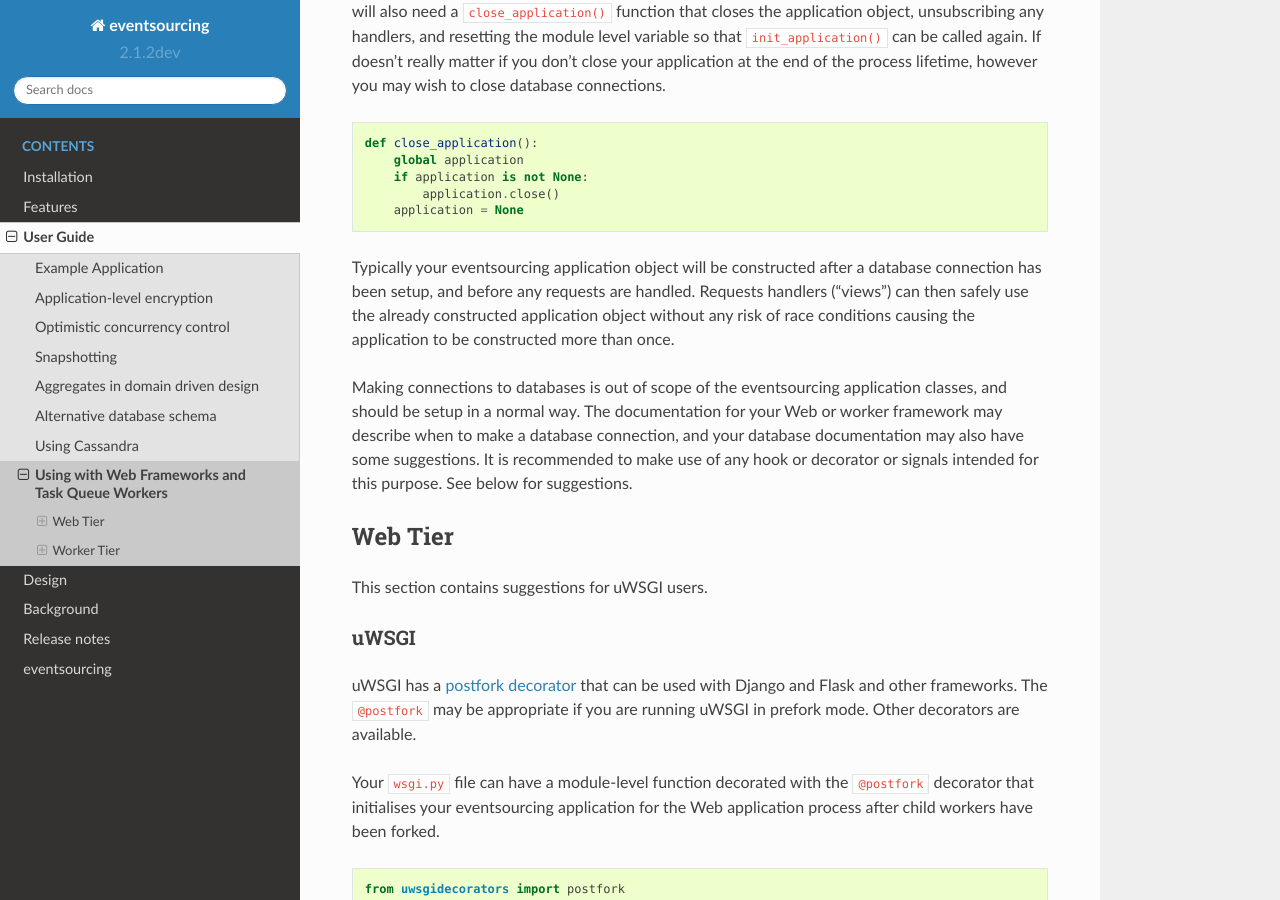
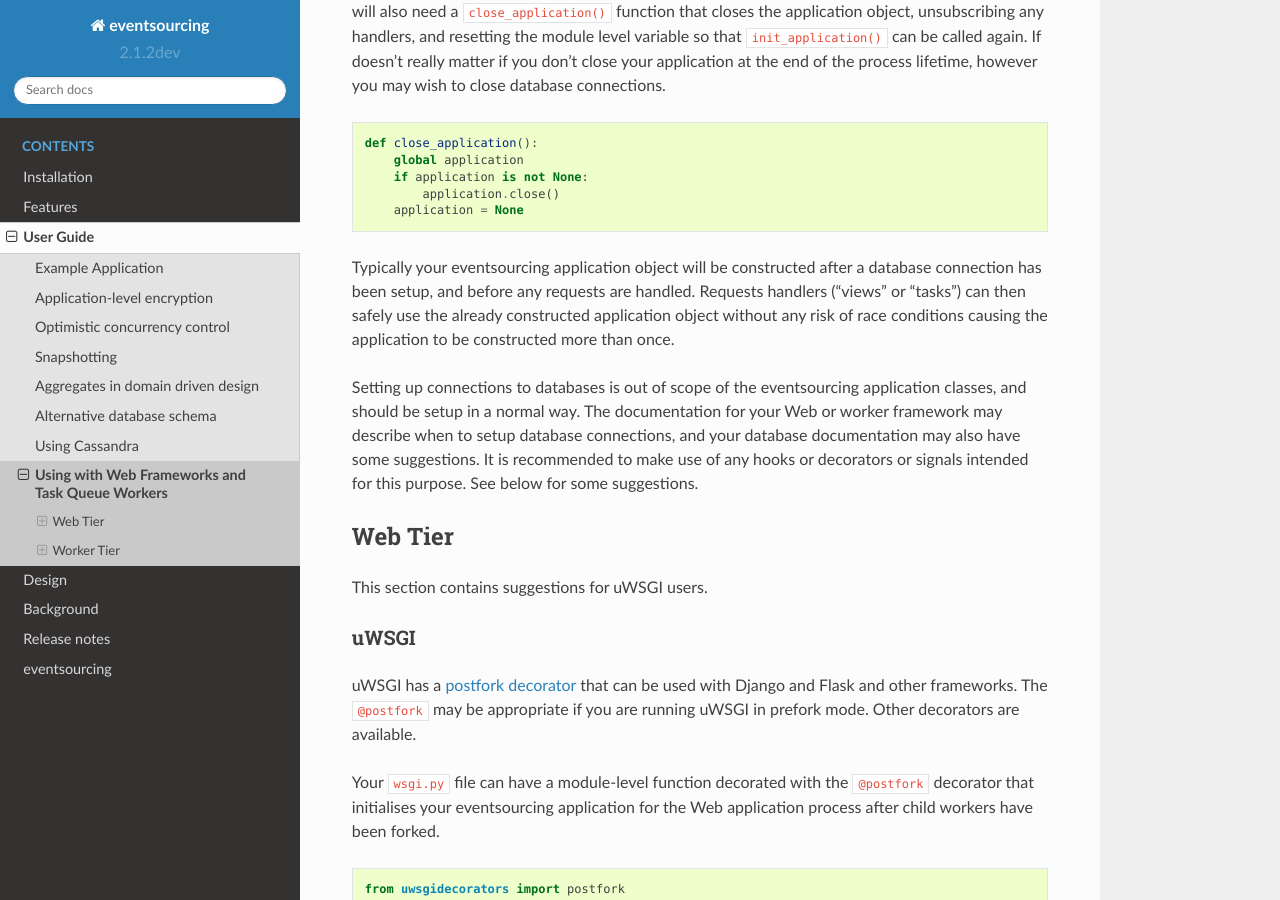
Before and after one commit to pyeventsourcing/eventsourcing, a Sphinx documentation site: the page built from docs/topics/user_guide/wsgi.rst, in a window 1280 px wide and 900 px high, scrolled down 1119 px. Built offline with Sphinx 7.4.7 and the Read the Docs theme 2.0.0, drawn with Linux system fonts in a browser that asks for light colours.

Commit message:
Edited doc.

```diff
--- a/docs/topics/user_guide/wsgi.rst
+++ b/docs/topics/user_guide/wsgi.rst
@@ -73,16 +73,16 @@ connections.
 
 Typically your eventsourcing application object will be constructed after
 a database connection has been setup, and before any requests are handled.
-Requests handlers ("views") can then safely use the already constructed
-application object without any risk of race conditions causing the
-application to be constructed more than once.
+Requests handlers ("views" or "tasks") can then safely use the already
+constructed application object without any risk of race conditions causing
+the application to be constructed more than once.
 
-Making connections to databases is out of scope of the eventsourcing
+Setting up connections to databases is out of scope of the eventsourcing
 application classes, and should be setup in a normal way. The documentation
-for your Web or worker framework may describe when to make a
-database connection, and your database documentation may also have some
-suggestions. It is recommended to make use of any hook or decorator or signals
-intended for this purpose. See below for suggestions.
+for your Web or worker framework may describe when to setup database connections,
+and your database documentation may also have some suggestions. It is recommended
+to make use of any hooks or decorators or signals intended for this purpose. See
+below for some suggestions.
 
 
 Web Tier
```
